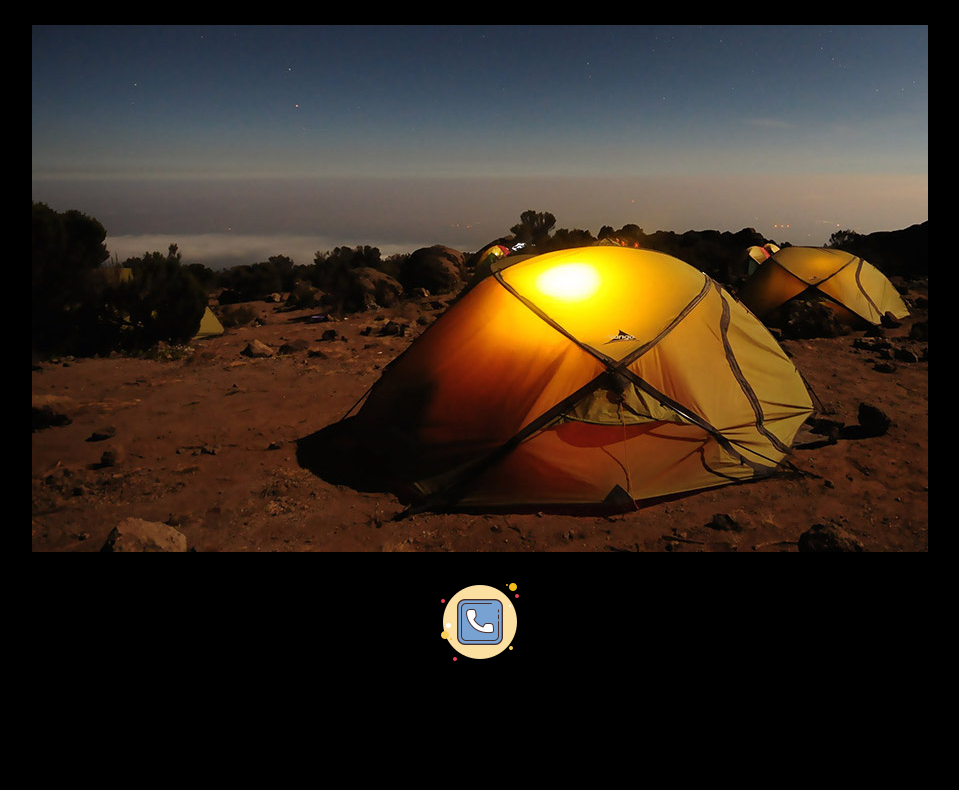
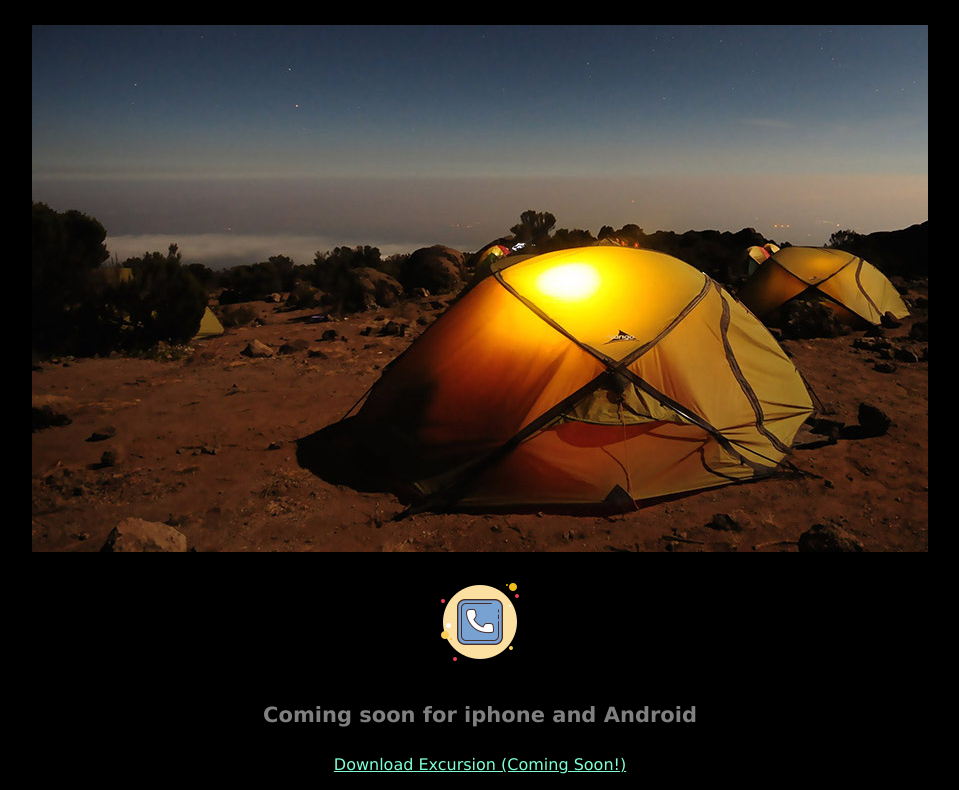
Before and after one commit to Marissa94AA/excursion, a plain HTML site: page index.html in a window 1280 px wide. Shown: the part 416-1206 px from the top of the page, without its empty margins (160-1119 px from the left). Before the commit the page ends 1108 px from the top, so only its background shows below. Drawn offline with Linux system fonts and the light colour scheme.

```diff
--- a/index.html
+++ b/index.html
@@ -18,6 +18,8 @@
 <p><img src="resources/images/camp.jpg"></p>
 
 <p><img src="resources/images/icons8-phone-100.png"></p>
+<h4 class="header--sub-header">Coming soon for iphone and Android</h4>
+<p><a class="link--cta" href="#">Download Excursion (Coming Soon!)</a></p>
 </body>
 
 </html>
```
